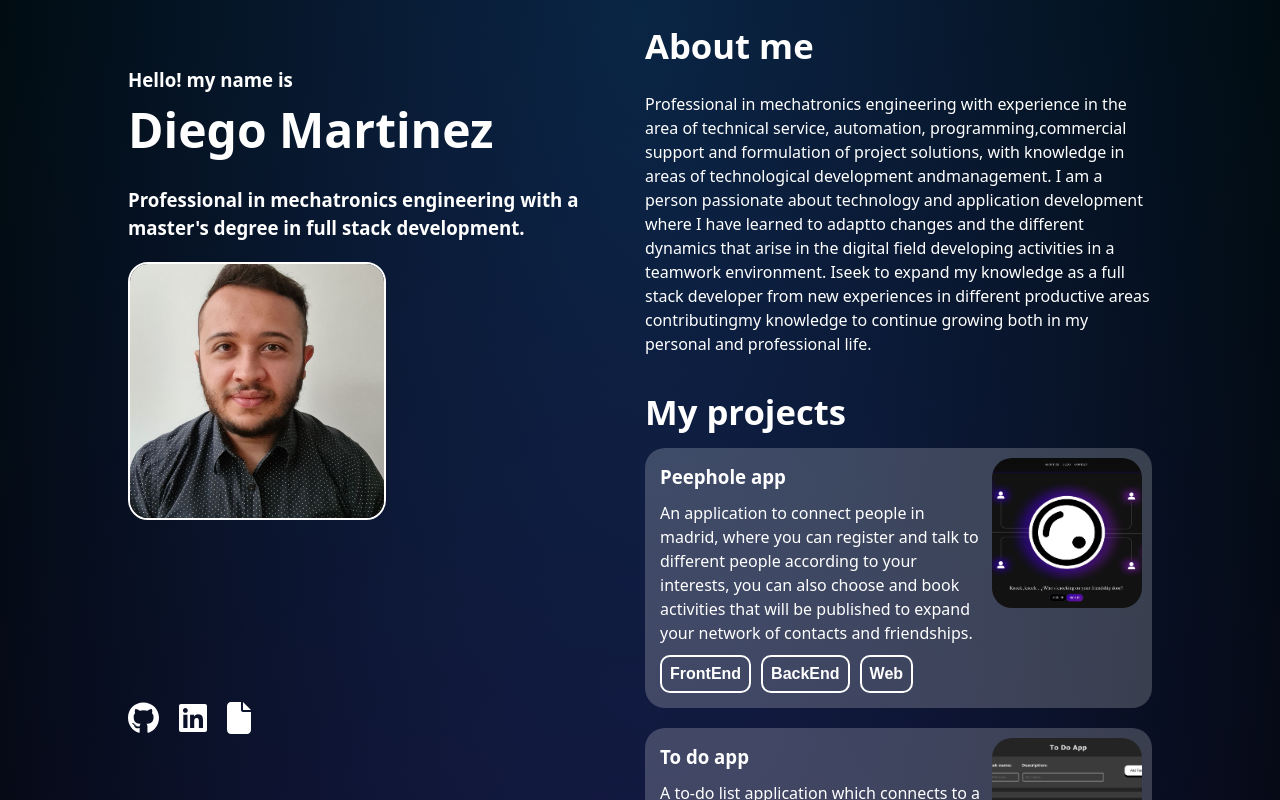
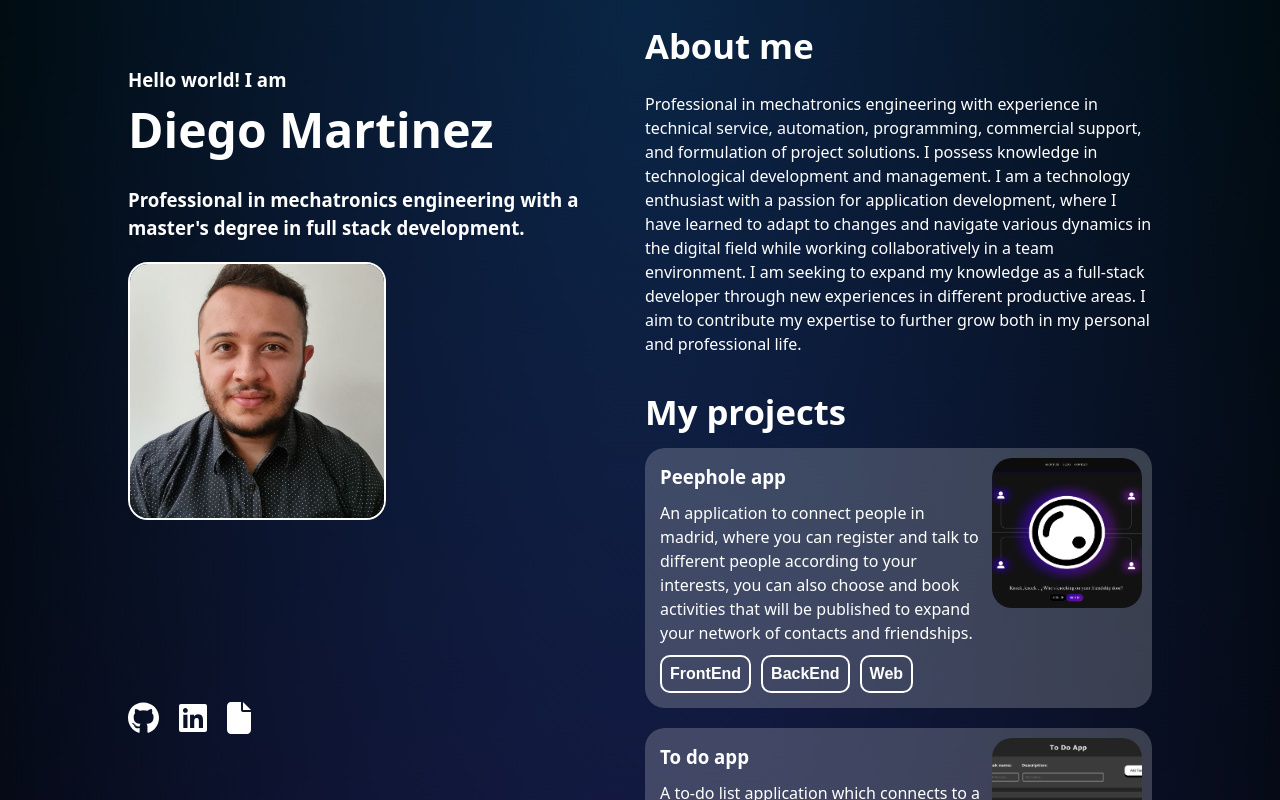
Before and after one commit to DiegoMartinezRey/Portfolio, a React (Vite) app: page / in a window 1280 px wide. Shown: the top 800 px of the page. Built offline with nearby package versions, Linux system fonts and the light colour scheme.

Commit message:
change text

```diff
--- a/src/containers/AboutMe/AboutMe.jsx
+++ b/src/containers/AboutMe/AboutMe.jsx
@@ -7,16 +7,16 @@ const AboutMe = () => {
       <div className="flex_AboutMe">
         <h2>About me</h2>
         <p>
-          Professional in mechatronics engineering with experience in the area
-          of technical service, automation, programming,commercial support and
-          formulation of project solutions, with knowledge in areas of
-          technological development andmanagement. I am a person passionate
-          about technology and application development where I have learned to
-          adaptto changes and the different dynamics that arise in the digital
-          field developing activities in a teamwork environment. Iseek to expand
-          my knowledge as a full stack developer from new experiences in
-          different productive areas contributingmy knowledge to continue
-          growing both in my personal and professional life.
+          Professional in mechatronics engineering with experience in technical
+          service, automation, programming, commercial support, and formulation
+          of project solutions. I possess knowledge in technological development
+          and management. I am a technology enthusiast with a passion for
+          application development, where I have learned to adapt to changes and
+          navigate various dynamics in the digital field while working
+          collaboratively in a team environment. I am seeking to expand my
+          knowledge as a full-stack developer through new experiences in
+          different productive areas. I aim to contribute my expertise to
+          further grow both in my personal and professional life.
         </p>
       </div>
     </>
--- a/src/containers/Header/Header.jsx
+++ b/src/containers/Header/Header.jsx
@@ -11,7 +11,7 @@ const Header = () => {
         <div className="profileInfo">
           <div className="infoFlex">
             <div>
-              <h3>Hello! my name is</h3>
+              <h3>Hello world! I am</h3>
               <h1 className="name_style">Diego Martinez</h1>
             </div>
             <h3 className="description_style">
```
